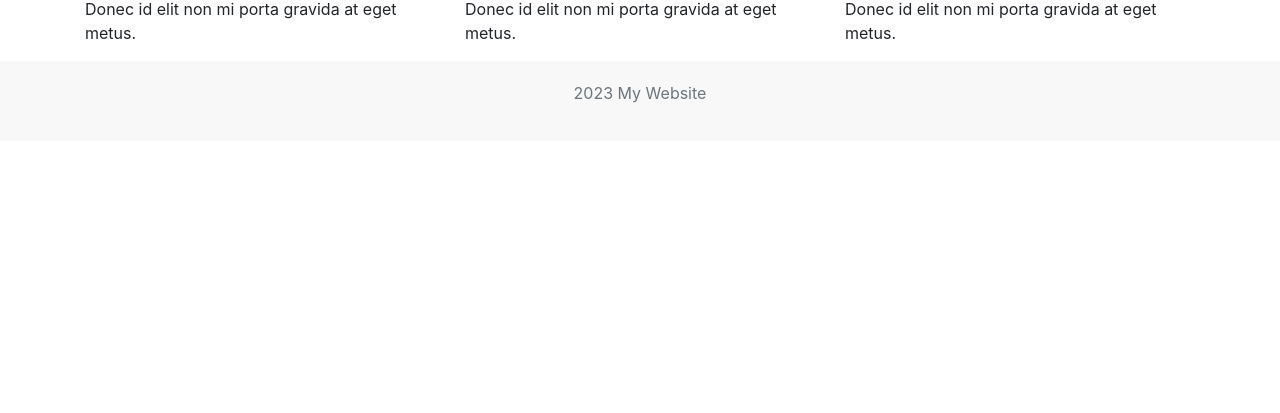
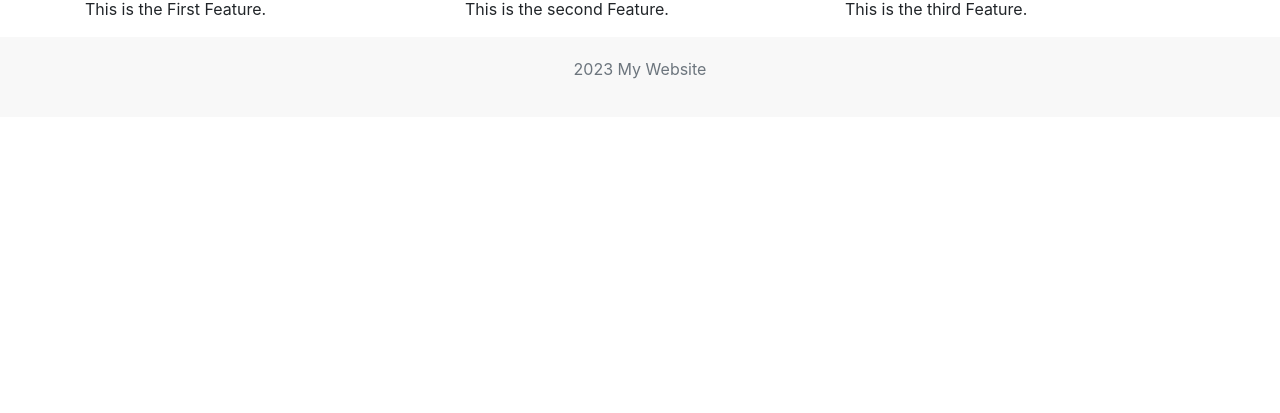
Before and after one commit to BhavyamDhandIsHere/Practical-4a, a plain HTML site: page index.html in a window 1280 px wide. Shown: the part 387-800 px from the top of the page. Drawn offline with nearby package versions, Linux system fonts and the light colour scheme.

Commit message:
Update index.html

```diff
--- a/index.html
+++ b/index.html
@@ -24,15 +24,15 @@
     <div class="row">
       <div class="col-md-4">
         <h2>Feature 1</h2>
-        <p>Donec id elit non mi porta gravida at eget metus.</p>
+        <p>This is the First Feature.</p>
       </div>
       <div class="col-md-4">
         <h2>Feature 2</h2>
-        <p>Donec id elit non mi porta gravida at eget metus.</p>
+        <p>This is the second Feature.</p>
       </div>
       <div class="col-md-4">
         <h2>Feature 3</h2>
-        <p>Donec id elit non mi porta gravida at eget metus.</p>
+        <p>This is the third Feature.</p>
       </div>
     </div>
   </div>
```
